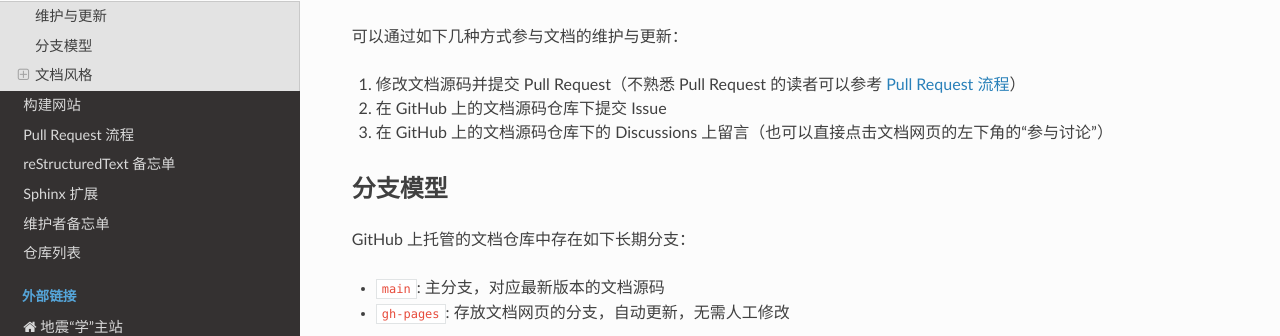
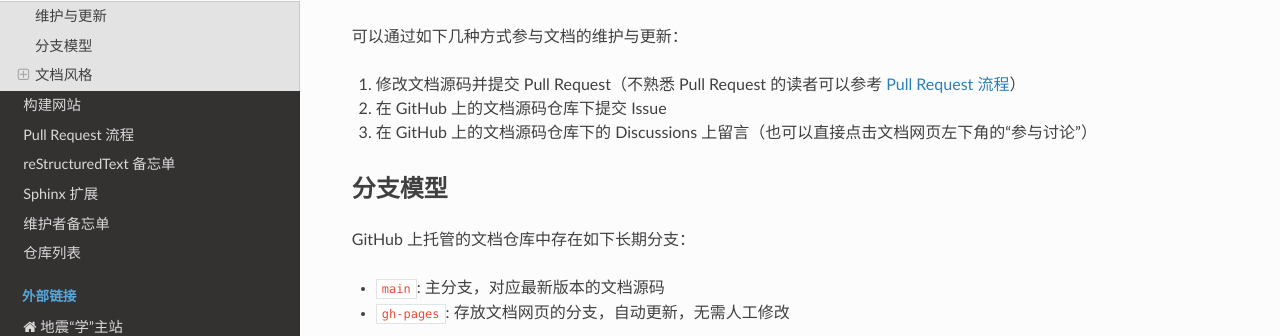
Before and after one commit to seismo-learn/contributing, a Sphinx documentation site: the page built from source/general-guidelines.rst, in a window 1280 px wide and 900 px high, scrolled down 307 px. Shown: the part 135-471 px from the top of the window. Built offline with Sphinx 7.4.7 and the Read the Docs theme 2.0.0, drawn with Linux system fonts in a browser that asks for light colours.

Commit message:
Update source/general-guidelines.rst

```diff
--- a/source/general-guidelines.rst
+++ b/source/general-guidelines.rst
@@ -18,7 +18,7 @@
 
 1. 修改文档源码并提交 Pull Request（不熟悉 Pull Request 的读者可以参考 :doc:`pull-request`\ ）
 2. 在 GitHub 上的文档源码仓库下提交 Issue
-3. 在 GitHub 上的文档源码仓库下的 Discussions 上留言（也可以直接点击文档网页的左下角的“参与讨论”）
+3. 在 GitHub 上的文档源码仓库下的 Discussions 上留言（也可以直接点击文档网页左下角的“参与讨论”）
 
 分支模型
 --------
```
